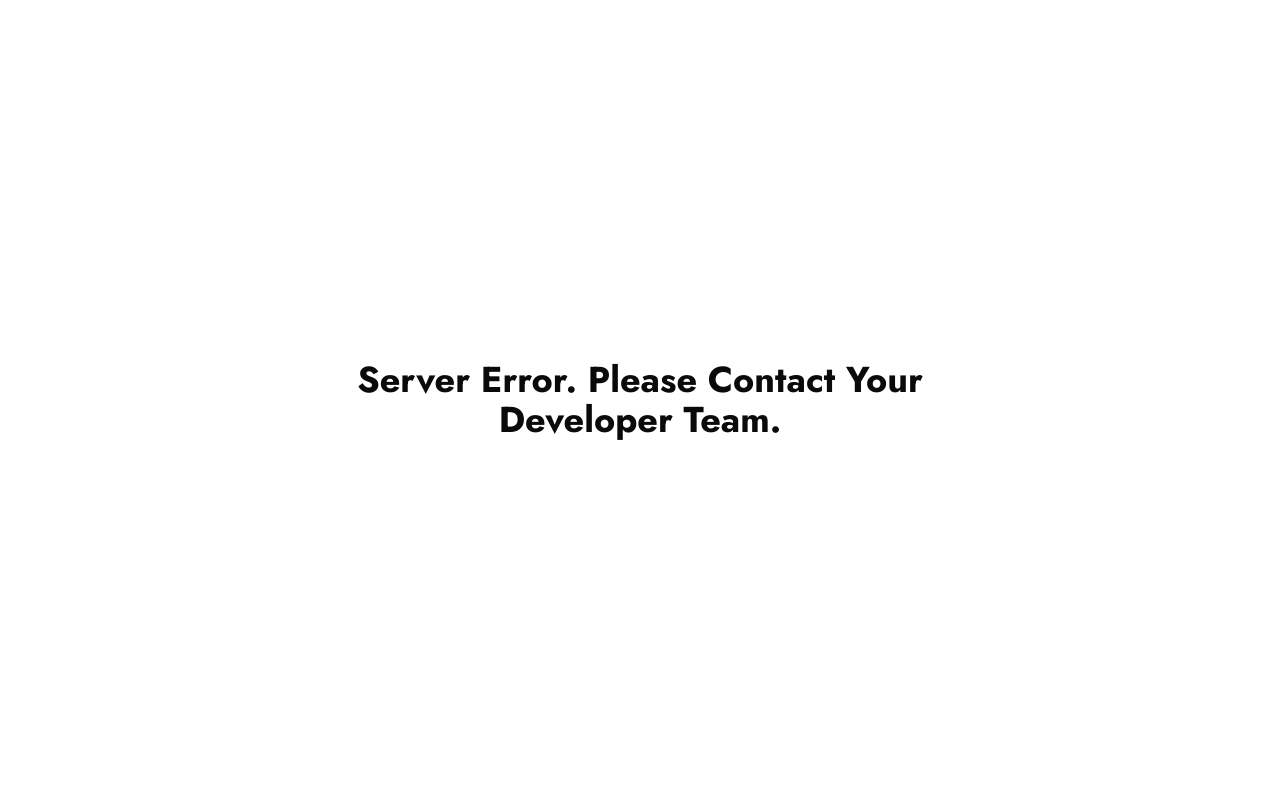
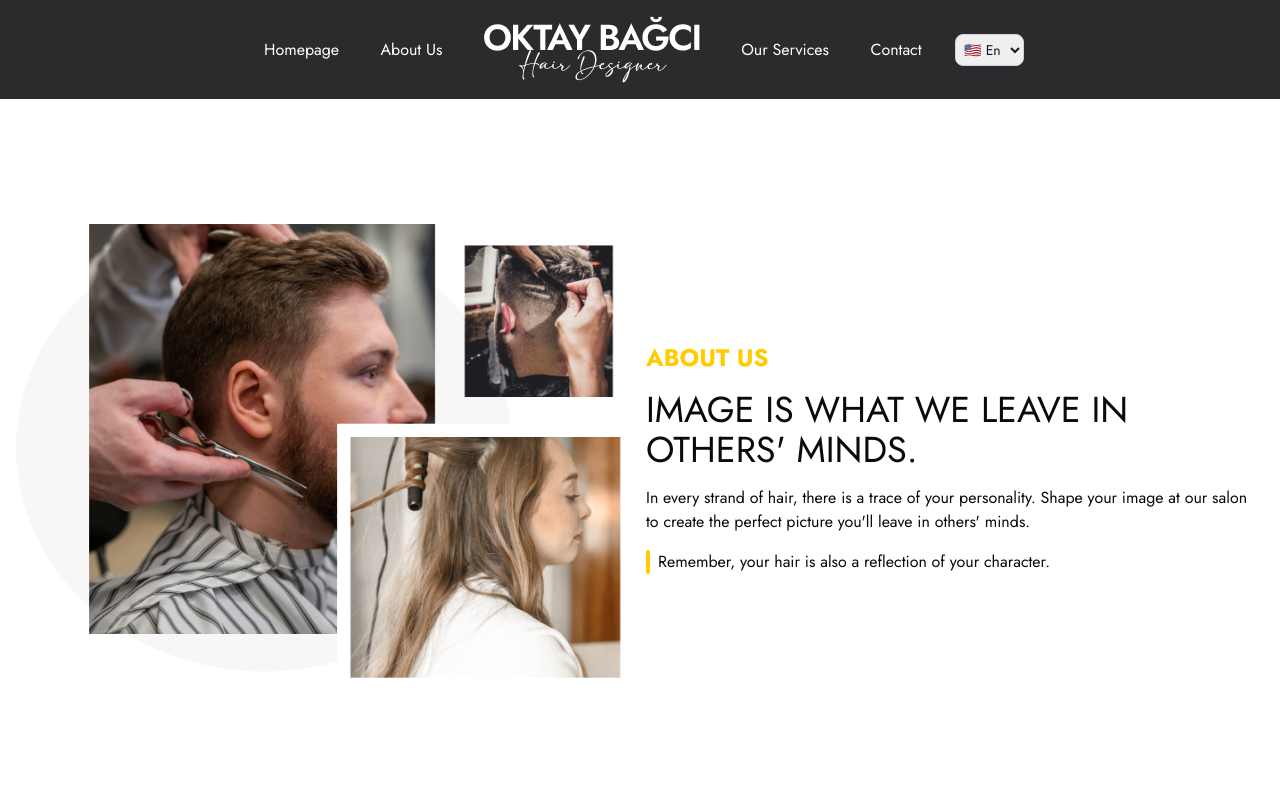
Before and after one commit to bedirhansay/oktaybagci, a Next.js app: page /en/over-ons in a window 1280 px wide. Shown: the top 790 px of the page. Built offline with nearby package versions, Linux system fonts and the light colour scheme.

Commit message:
collection

```diff
--- a/src/app/[locale]/layout.tsx
+++ b/src/app/[locale]/layout.tsx
@@ -26,14 +26,14 @@ export default function LocaleLayout({
   return (
     <html lang={locale}>
       <body className={inter.className}>
-        {/* <NextIntlClientProvider locale={locale} messages={messages}>
+        <NextIntlClientProvider locale={locale} messages={messages}>
           <Navbar />
           {children}
-        </NextIntlClientProvider> */}
-        <strong className="absolutes text-4xl text-center">
+        </NextIntlClientProvider>
+        {/* <strong className="absolutes text-4xl text-center">
           {" "}
           Server Error. Please Contact Your Developer Team.
-        </strong>
+        </strong> */}
       </body>
     </html>
   );
```
